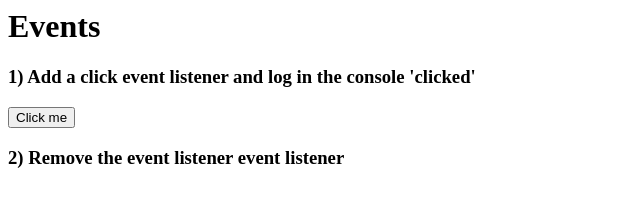
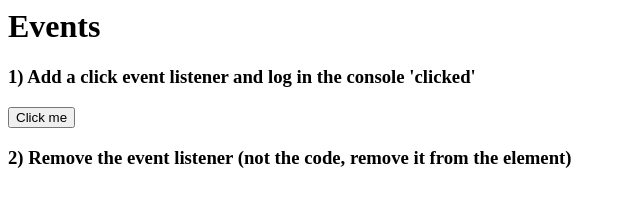
Before and after one commit to PierreCavalet/formation-js-front, a website: page events/index.html in a window 1280 px wide. Shown: the whole page, without its empty margins (0-640 px from the left). Drawn offline with Linux system fonts and the light colour scheme.

Commit message:
add event exercices

```diff
--- a/events/index.html
+++ b/events/index.html
@@ -9,7 +9,7 @@
       <h3>1) Add a click event listener and log in the console 'clicked'</h3>
       <button id="click-me">Click me</button>
 
-      <h3>2) Remove the event listener event listener</h3>
+      <h3>2) Remove the event listener (not the code, remove it from the element)</h3>
     </div>
 
     <script src="./script.js"></script>
--- a/events/script.js
+++ b/events/script.js
@@ -0,0 +1,6 @@
+// ex 1
+// TODO: Add a click event listener and log in the console 'clicked'
+
+
+// ex 2
+// TODO: Remove the event listener (not the code, remove it from the element)
```
